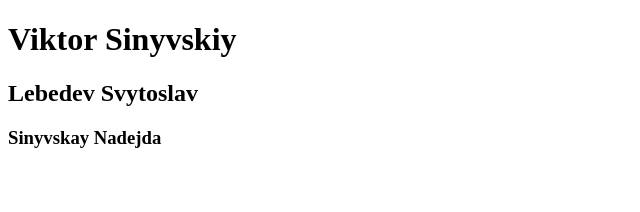
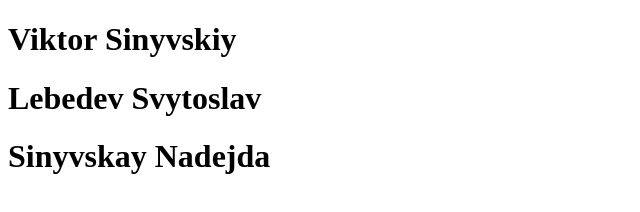
Before and after one commit to Siniavskay-Nadejda/resume-test, a plain HTML site: page index.html in a window 1280 px wide. Shown: the whole page, without its empty margins (0-640 px from the left). Drawn offline with Linux system fonts and the light colour scheme.

Commit message:
сохраняет заголовок

```diff
--- a/index.html
+++ b/index.html
@@ -11,5 +11,5 @@
 </body>
 </html>
 <h1 class="about-me-name">Viktor Sinyvskiy</h1>
-<h2 class="about-me-name">Lebedev Svytoslav</h2>
-<h3 class="about-me-name" >Sinyvskay Nadejda</h3>
+<h1 class="about-me-name">Lebedev Svytoslav</h2>
+<h1 class="about-me-name" >Sinyvskay Nadejda</h3>
```
